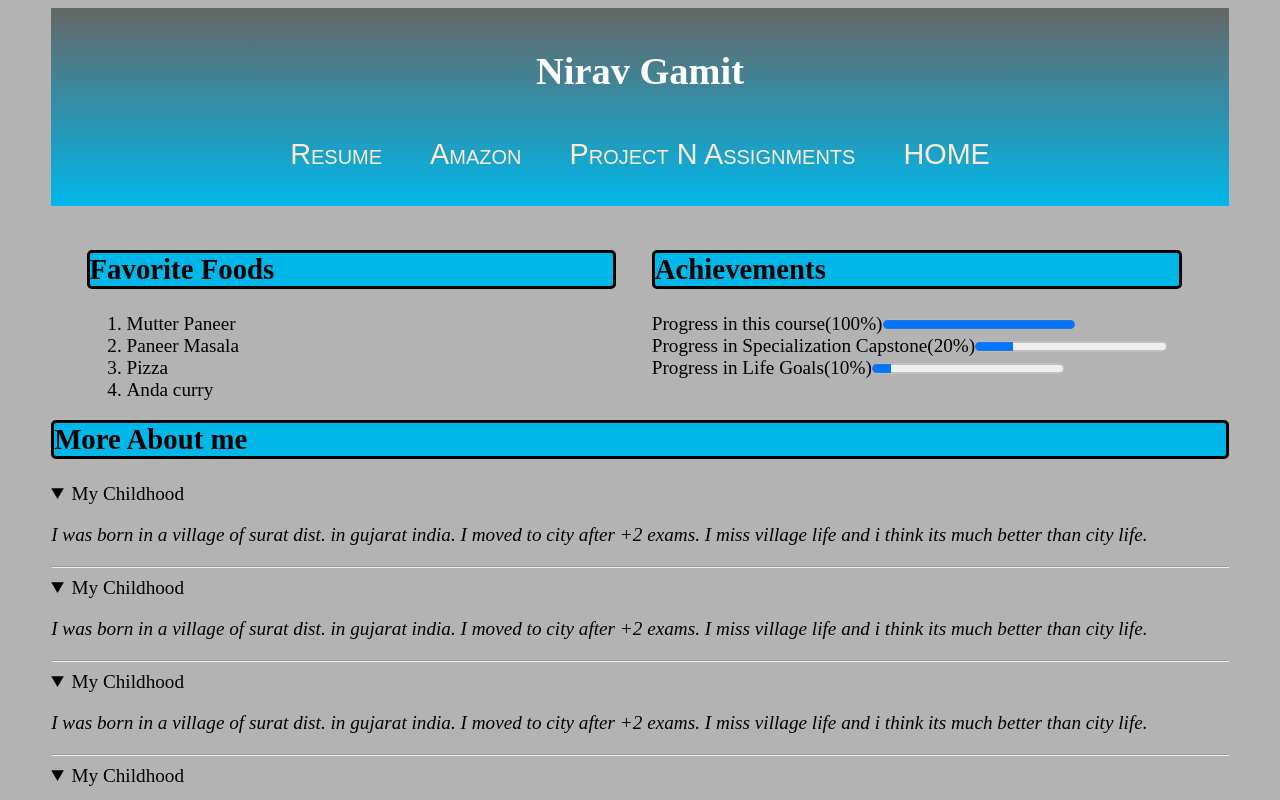
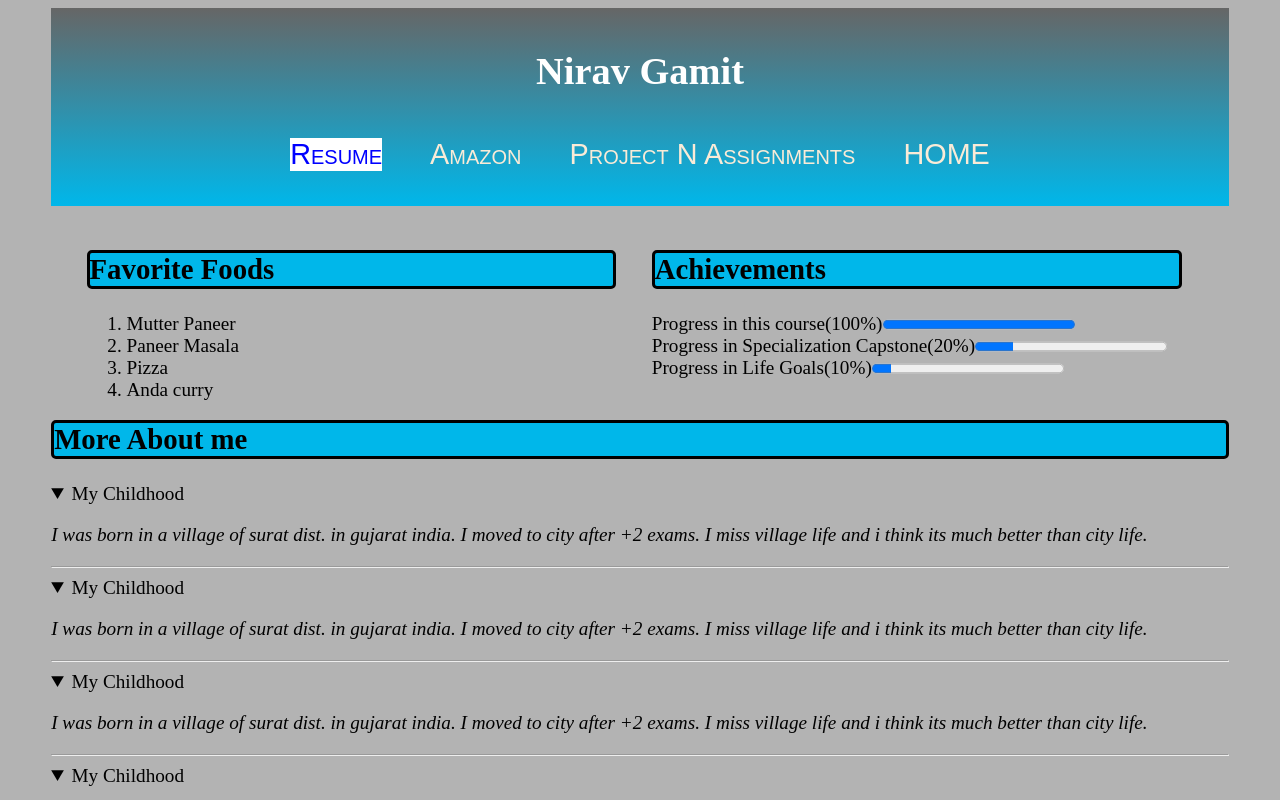
Before and after one commit to hashnir007/hashnir007.github.io, a plain HTML site: page index.html in a window 1280 px wide. Shown: the top 800 px of the page. Drawn offline with Linux system fonts and the light colour scheme.

Commit message:
added style to active class

```diff
--- a/css/stylesheet.css
+++ b/css/stylesheet.css
@@ -102,3 +102,8 @@ section h2{
 .whole{
 	clear: both;
 }
+
+.active{
+	background-color: #ffffff;
+	color: #0000ff;
+}
```
